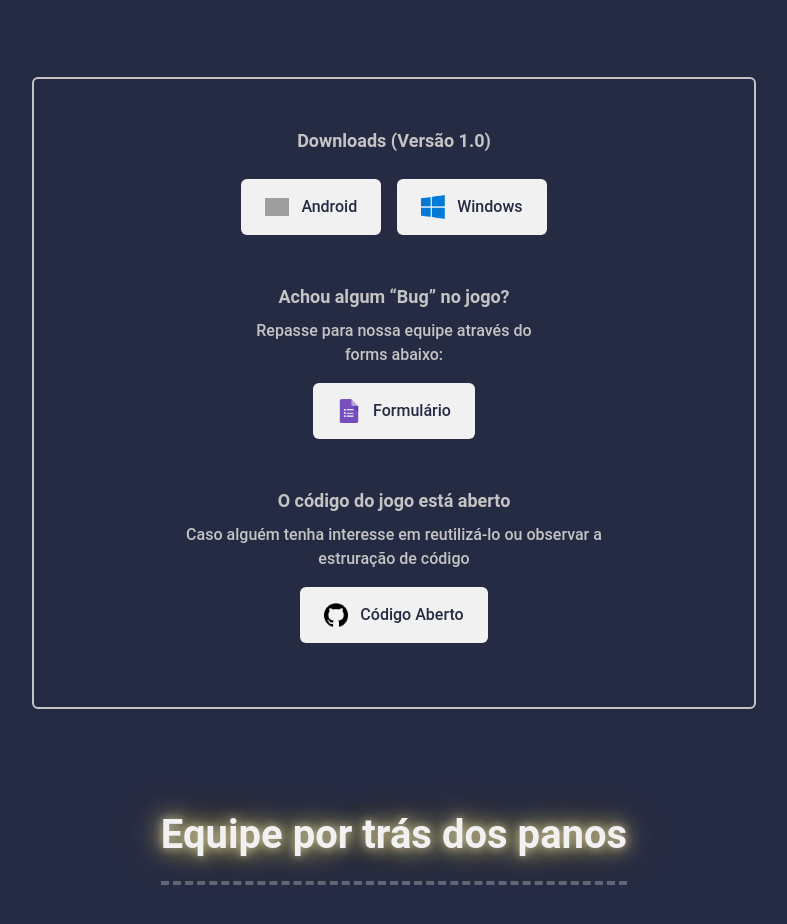
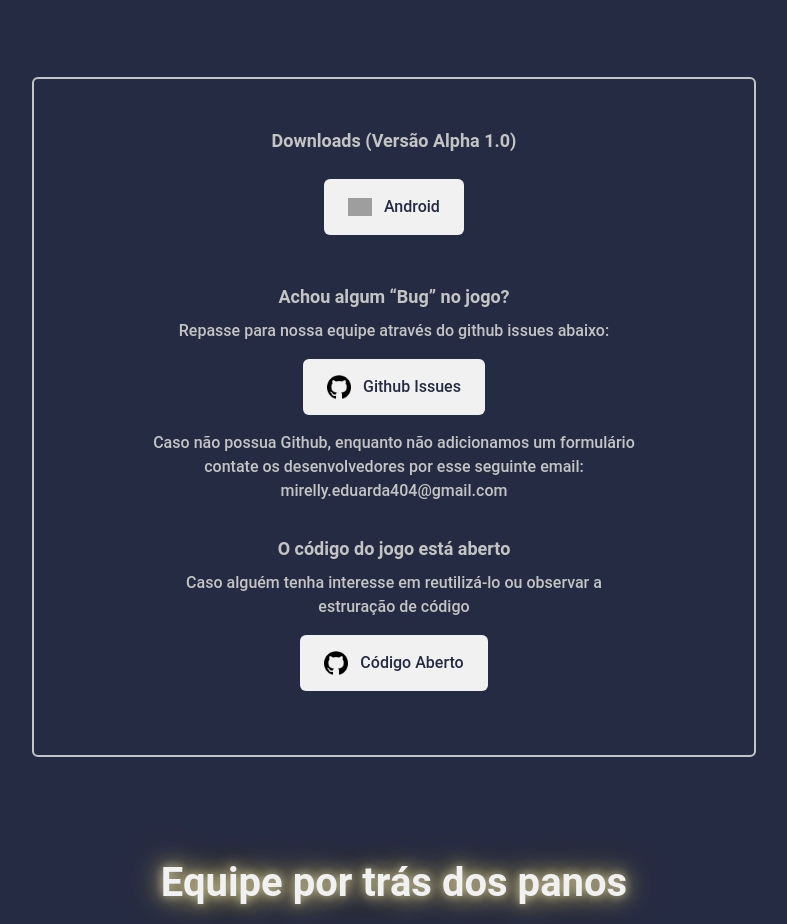
Before and after one commit to eduardamirelly/septandara-website, a React (Create React App) app: page / in a window 1280 px wide. Shown: the part 1280-2204 px from the top of the page, without its empty margins (246-1033 px from the left). Built offline with nearby package versions, Linux system fonts and the light colour scheme; grey boxes are pictures that could not be loaded.

Commit message:
update content website

```diff
--- a/src/components/pages/Home.js
+++ b/src/components/pages/Home.js
@@ -66,18 +66,19 @@ function Home() {
         <Section>
           <div className="flex justify-center flex-col items-center xl:w-7/12 lg:w-8/12 md:w-10/12 w-11/12 px-4 py-8 border-2 border-gray-100 rounded-md">
             <div className="my-4 flex flex-col justify-center items-center">
-              <Topic text="Downloads (Versão 1.0)" />
+              <Topic text="Downloads (Versão Alpha 1.0)" />
               <div className="flex justify-center items-center flex-wrap">
-                <ButtonLink image={process.env.PUBLIC_URL + logo_playstore} text="Android" link="https://github.com" />
-                <ButtonLink image={process.env.PUBLIC_URL + logo_windows} text="Windows" link="https://github.com" />
+                <ButtonLink image={process.env.PUBLIC_URL + logo_playstore} text="Android" link="https://github.com/eduardamirelly/septandara-game/releases/tag/v1.0.0-alpha" />
+                {/* <ButtonLink image={process.env.PUBLIC_URL + logo_windows} text="Windows" link="https://github.com" /> */}
               </div>
             </div>
             <div className="my-4 flex flex-col justify-center items-center">
               <Topic text="Achou algum “Bug” no jogo?" />
-              <Description text="Repasse para nossa equipe através do forms abaixo:" />
+              <Description text="Repasse para nossa equipe através do github issues abaixo:" />
               <div className="flex justify-center items-center">
-                <ButtonLink image={process.env.PUBLIC_URL + logo_forms} text="Formulário" link="https://github.com" />
+                <ButtonLink image={process.env.PUBLIC_URL + logo_github} text="Github Issues" link="https://github.com/eduardamirelly/septandara-game/issues/new" />
               </div>
+              <Description text="Caso não possua Github, enquanto não adicionamos um formulário contate os desenvolvedores por esse seguinte email: mirelly.eduarda404@gmail.com" />
             </div>
             <div className="my-4 flex flex-col justify-center items-center">
               <Topic text="O código do jogo está aberto" />
```
